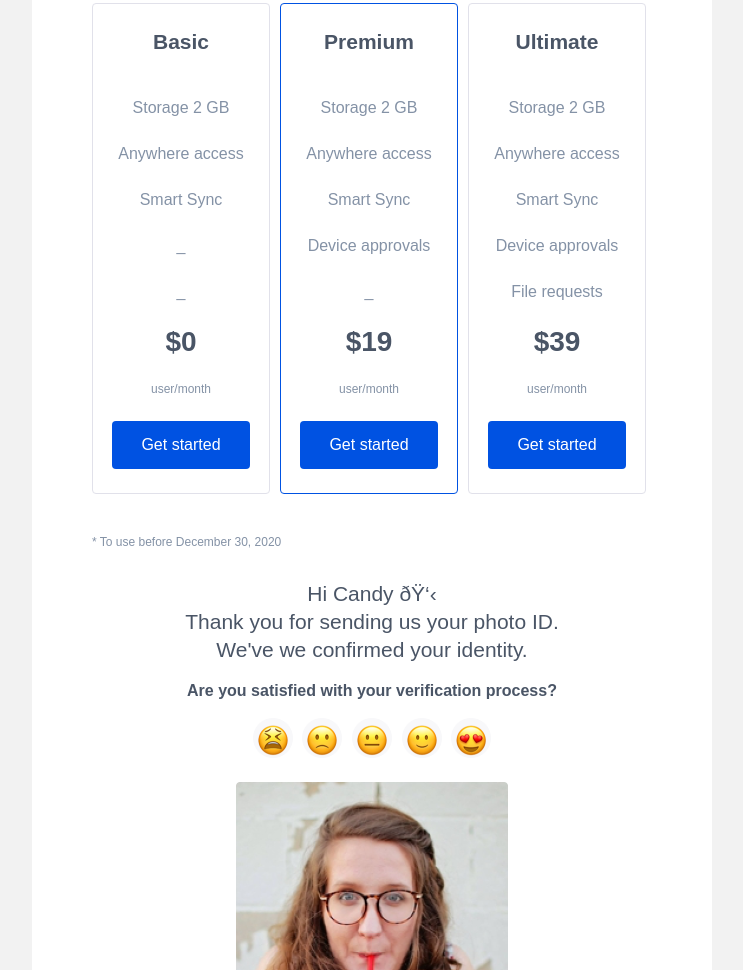
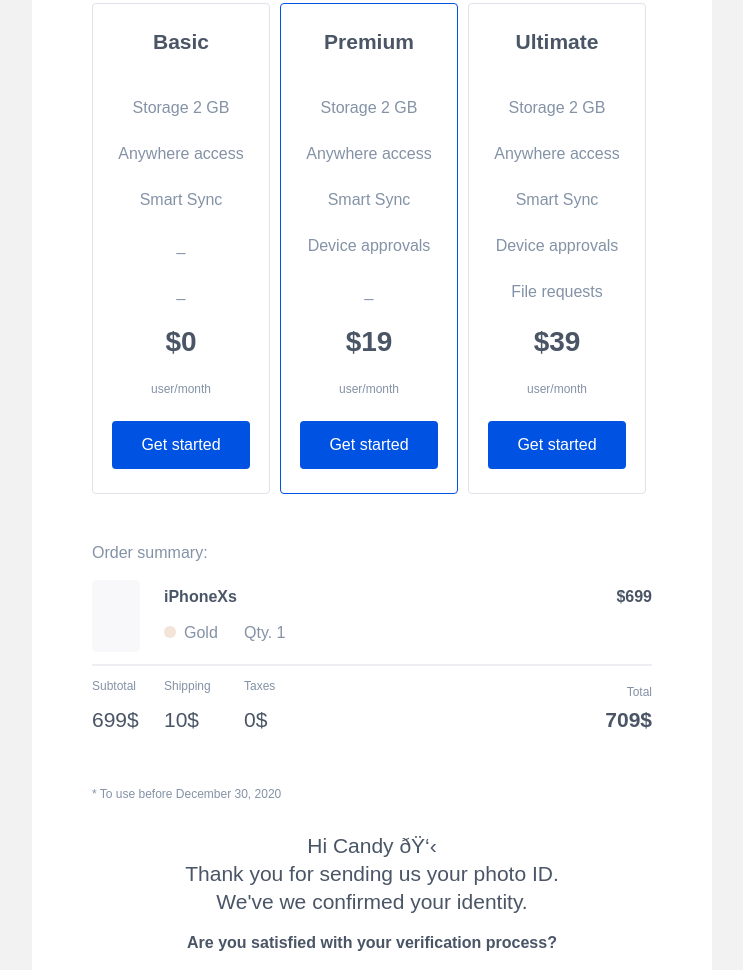
Before and after one commit to volkovVA/email, a plain HTML site: page coupon.html in a window 1280 px wide. Shown: the part 370-1340 px from the top of the page, without its empty margins (268-1011 px from the left). Drawn offline with Linux system fonts and the light colour scheme.

Commit message:
added order layout

```diff
--- a/coupon.html
+++ b/coupon.html
@@ -139,7 +139,7 @@
                                         <tbody>
                                             <tr>
                                                 <td>
-                                                    <table width="176" cellpadding="0" cellspacing="0" border="0" align="left" style="border-width: 1px; border-style: solid; border-color: #E1E1EA; border-radius: 4px; text-align: center; padding-top: 24px; padding-bottom: 24px; padding-left: 19px; padding-right: 19px;" class="tablewidth">
+                                                    <table width="176" cellpadding="0" cellspacing="0" border="0" align="left" style="border-width: 1px; border-style: solid; border-color: #E1E1EA; border-radius: 4px; text-align: center; padding-top: 24px; padding-bottom: 24px; padding-left: 19px; padding-right: 19px;" class="deviceinner">
                                                         <tbody>
                                                             <tr>
                                                                 <td>
@@ -181,7 +181,7 @@
                                                             </tr>
                                                         </tbody>
                                                     </table>
-                                                    <table width="176" cellpadding="0" cellspacing="0" border="0" align="left" style="border-width: 1px; border-style: solid; border-color: #0052E2; border-radius: 4px; text-align: center; padding-top: 24px; padding-bottom: 24px; padding-left: 19px; padding-right: 19px;" class="tablewidth">
+                                                    <table width="176" cellpadding="0" cellspacing="0" border="0" align="left" style="border-width: 1px; border-style: solid; border-color: #0052E2; border-radius: 4px; text-align: center; padding-top: 24px; padding-bottom: 24px; padding-left: 19px; padding-right: 19px;" class="deviceinner">
                                                         <tbody>
                                                             <tr>
                                                                 <td>
@@ -223,7 +223,7 @@
                                                             </tr>
                                                         </tbody>
                                                     </table>
-                                                    <table width="176" cellpadding="0" cellspacing="0" border="0" align="left" style="border-width: 1px; border-style: solid; border-color: #E1E1EA; border-radius: 4px; text-align: center; padding-top: 24px; padding-bottom: 24px; padding-left: 19px; padding-right: 19px;" class="tablewidth">
+                                                    <table width="176" cellpadding="0" cellspacing="0" border="0" align="left" style="border-width: 1px; border-style: solid; border-color: #E1E1EA; border-radius: 4px; text-align: center; padding-top: 24px; padding-bottom: 24px; padding-left: 19px; padding-right: 19px;" class="deviceinner">
                                                         <tbody>
                                                             <tr>
                                                                 <td>
@@ -259,6 +259,37 @@
                                                         </tbody>
                                                     </table>
                                                 </td>
+                                            </tr>
+                                        </tbody>
+                                    </table>
+                                    <!-- ORDER -->
+                                    <table width="560" cellpadding="0" cellspacing="0" border="0" align="center" style="padding-top: 24px; padding-bottom: 24px;" class="deviceinner">
+                                        <tbody>
+                                            <tr>
+                                                <td colspan="4" style="font-family: Arial, Helvetica, sans-serif; font-size: 16px; line-height: 22px; font-weight: 400; color: #8492A6; padding-bottom: 16px;">Order summary:</td>
+                                            </tr>
+                                            <tr>
+                                                <td width="72" rowspan="2" style="padding-bottom: 12px;">
+                                                    <img src="img/image.png" alt="Image" width="48" height="72">
+                                                </td>
+                                                <td colspan="2" style="font-family: Arial, Helvetica, sans-serif; font-size: 16px; line-height: 22px; font-weight: 700; color: #4A5566;">iPhoneXs</td>
+                                                <td width="100" style="font-family: Arial, Helvetica, sans-serif; font-size: 16px; line-height: 22px; font-weight: 700; color: #4A5566; text-align: right;">$699</td>
+                                            </tr>
+                                            <tr>
+                                                <td width="80" style="font-family: Arial, Helvetica, sans-serif; font-size: 16px; line-height: 22px; font-weight: 400; color: #8492A6; padding-bottom: 12px;"><span style="width: 12px; height: 12px; border-radius: 12px; background: #F3E4D9; display: inline-block; margin-right: 8px;"></span>Gold</td>
+                                                <td colspan="2" style="font-family: Arial, Helvetica, sans-serif; font-size: 16px; line-height: 22px; font-weight: 400; color: #8492A6; padding-bottom: 12px; padding-bottom: 12px;">Qty. 1</td>
+                                            </tr>
+                                            <tr>
+                                                <td width="72" style="font-family: Arial, Helvetica, sans-serif; font-size: 12px; line-height: 16px; font-weight: 400; color: #8492A6; padding-bottom: 12px; border-top-width: 2px; border-top-style: solid; border-top-color: #EDEDF2; padding-top: 12px;">Subtotal</td>
+                                                <td width="80" style="font-family: Arial, Helvetica, sans-serif; font-size: 12px; line-height: 16px; font-weight: 400; color: #8492A6; padding-bottom: 12px; border-top-width: 2px; border-top-style: solid; border-top-color: #EDEDF2; padding-top: 12px;">Shipping</td>
+                                                <td style="font-family: Arial, Helvetica, sans-serif; font-size: 12px; line-height: 16px; font-weight: 400; color: #8492A6; padding-bottom: 12px; border-top-width: 2px; border-top-style: solid; border-top-color: #EDEDF2; padding-top: 12px;">Taxes</td>
+                                                <td width="100" style="font-family: Arial, Helvetica, sans-serif; font-size: 12px; line-height: 16px; font-weight: 400; color: #8492A6; border-top-width: 2px; border-top-style: solid; border-top-color: #EDEDF2; padding-top: 12px; text-align: right;">Total</td>
+                                            </tr>
+                                            <tr>
+                                                <td width="72" style="font-family: Arial, Helvetica, sans-serif; font-size: 21px; line-height: 28px; font-weight: 400; color: #4A5566; padding-bottom: 12px;">699$</td>
+                                                <td width="80" style="font-family: Arial, Helvetica, sans-serif; font-size: 21px; line-height: 28px; font-weight: 400; color: #4A5566; padding-bottom: 12px;">10$</td>
+                                                <td style="font-family: Arial, Helvetica, sans-serif; font-size: 21px; line-height: 28px; font-weight: 400; color: #4A5566; padding-bottom: 12px;">0$</td>
+                                                <td width="100" style="font-family: Arial, Helvetica, sans-serif; font-size: 21px; line-height: 28px; font-weight: 700; color: #4A5566; padding-bottom: 12px; text-align: right;">709$</td>
                                             </tr>
                                         </tbody>
                                     </table>
```
Also changed, not shown: img/image.png (added).
